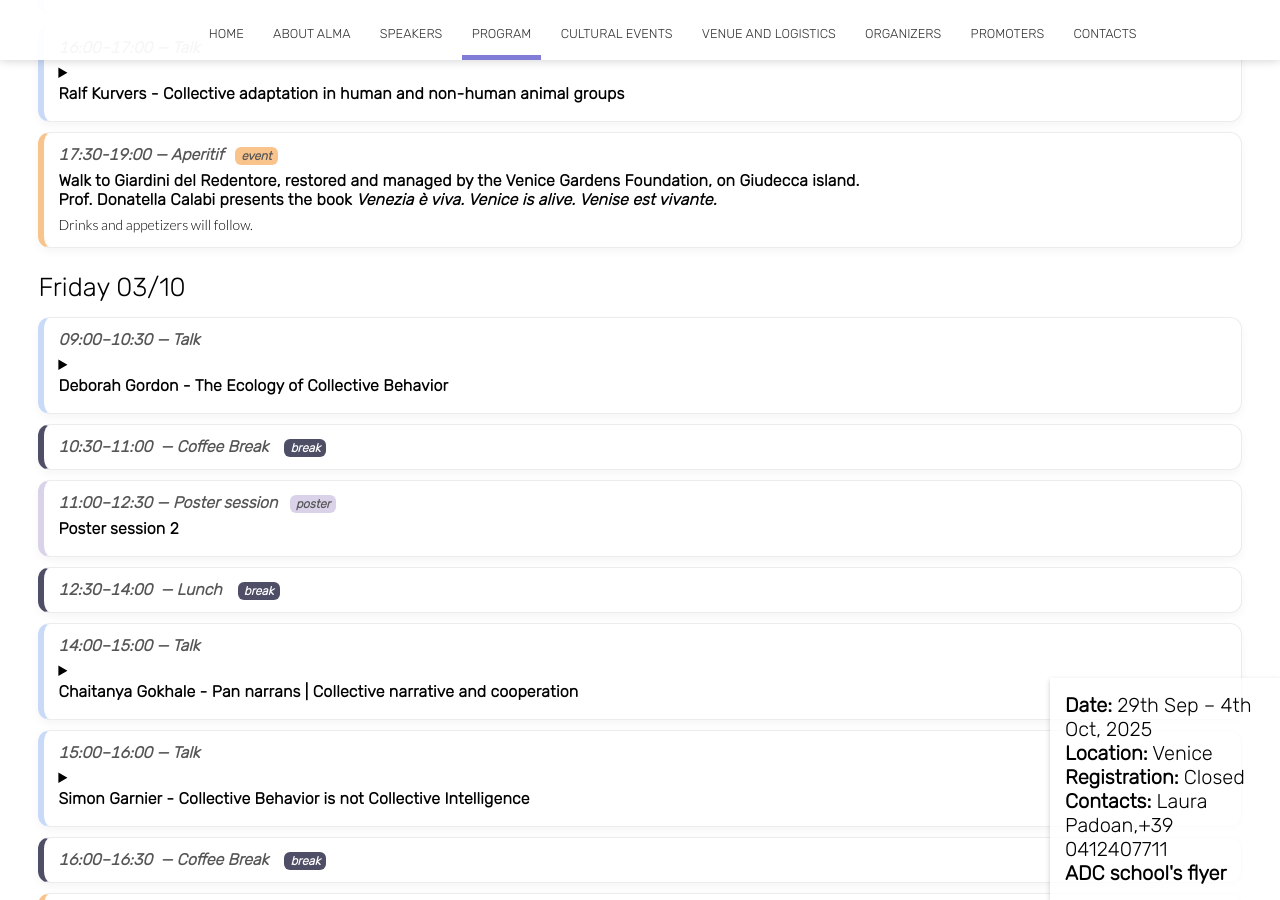
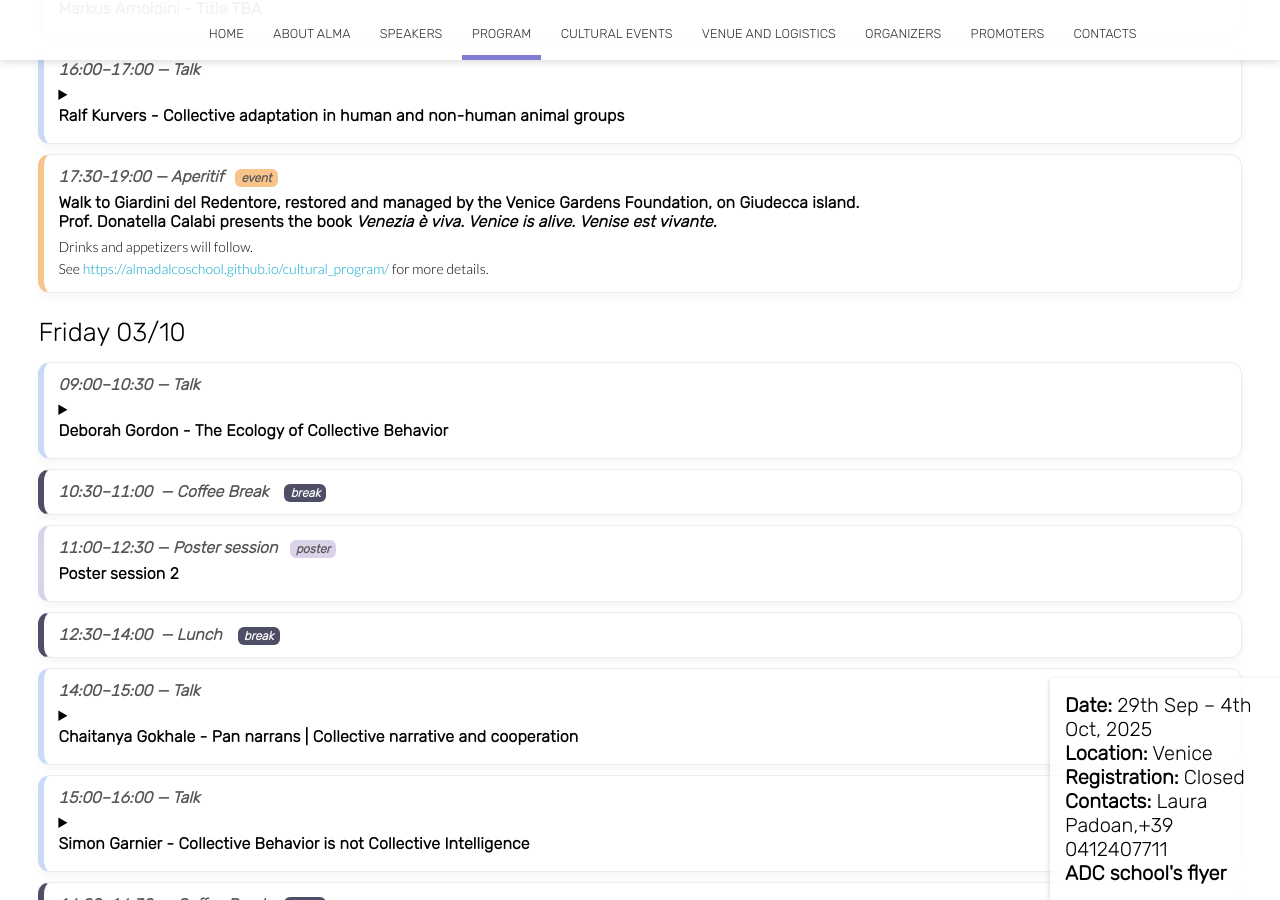
Before and after one commit to almadalcoschool/almadalcoschool.github.io, a Jekyll site: the page built from scientific_program.html, in a window 1280 px wide and 900 px high, scrolled down 6073 px. Built offline with Jekyll 4.4.1, drawn with Linux system fonts in a browser that asks for light colours; nearby versions of some CDN libraries; some of the changed text lies outside the part shown.

Commit message:
added link to cultural events

```diff
--- a/scientific_program.html
+++ b/scientific_program.html
@@ -658,7 +658,8 @@ image: /images/home/paper_natEcoEvol2020.jpg
           <td class="tg-gpin" rowspan="4" data-full="William Ratcliff - Exploring the origin of multicellularity in real time: the MuLTEE">William Ratcliff</td>
           <td class="tg-gray" rowspan="10">Free afternoon / <br> additional group discussion</td>
           <td class="tg-dmai" rowspan="6">Group discussion</td>
-          <td class="tg-teb0" rowspan="10"><b><i>Science & Music a Conversation</i> with philosopher M. Cacciari,
+          <td class="tg-teb0" rowspan="10" data-full="https://almadalcoschool.github.io/cultural_program/">
+                                            <b><i>Science & Music a Conversation</i> with philosopher M. Cacciari,
                                             musicologist S. Cappelletto, neuroscientist D. Perani, Cardinal M. Zuppi. <br>
                                             Concert of the Conservatory PhD students.</b> <br>
                                             <i>Sala Concerti Benedetto Marcello, Venice Conservatory </i></td>
@@ -828,6 +829,7 @@ image: /images/home/paper_natEcoEvol2020.jpg
       <h3>Visit of the European Cultural Centre, Palazzo Bembo, and exposition <em>Time Space Existence</em> in the framework of the
         Venice Architecture Biennial 2025. </h3>
       <p>Drinks and appetizers will follow.</p>
+      <p>See <a href="https://almadalcoschool.github.io/cultural_program/" target="_blank" rel="noopener">https://almadalcoschool.github.io/cultural_program/</a> for more details.</p>
     </div>
 
 
@@ -1460,6 +1462,7 @@ image: /images/home/paper_natEcoEvol2020.jpg
       <h3>Walk to Giardini del Redentore, restored and managed by the Venice Gardens Foundation, on Giudecca island.<br>
         Prof. Donatella Calabi presents the book <em>Venezia è viva. Venice is alive. Venise est vivante.</em> </h3>
       <p>Drinks and appetizers will follow.</p>
+      <p>See <a href="https://almadalcoschool.github.io/cultural_program/" target="_blank" rel="noopener">https://almadalcoschool.github.io/cultural_program/</a> for more details.</p>
     </div>
 
     <!-- ===== FRIDAY 03/10 ===== -->
@@ -1561,6 +1564,7 @@ image: /images/home/paper_natEcoEvol2020.jpg
           president of IVSLA, and prof. Francesco Musco, president of the research consortium CORILA. </h3>
         <p>Lectures will be in Italian with English slides and translation of salient points. Drinks and appetizers will
           follow.</p>
+        <p>See <a href="https://almadalcoschool.github.io/cultural_program/" target="_blank" rel="noopener">https://almadalcoschool.github.io/cultural_program/</a> for more details.</p>
     </div>
 
 
@@ -1594,6 +1598,7 @@ image: /images/home/paper_natEcoEvol2020.jpg
         participation of eminent figures of science, culture and religion, and the performance of doctoral students of the
         Venice Conservatory. </h3>
       <p>The event will be held in Italian (but music speaks to everybody).</p>
+      <p>See <a href="https://almadalcoschool.github.io/cultural_program/" target="_blank" rel="noopener">https://almadalcoschool.github.io/cultural_program/</a> for more details.</p>
     </div>
 
   </section>
```
